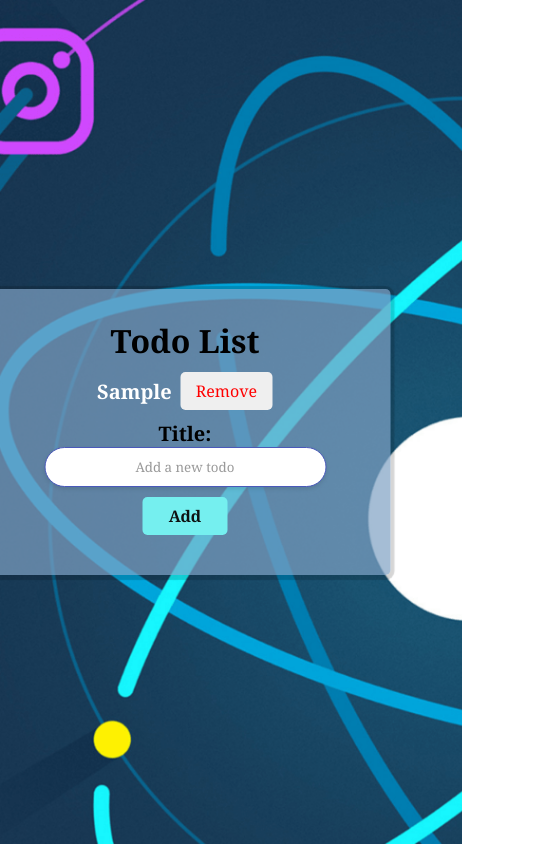
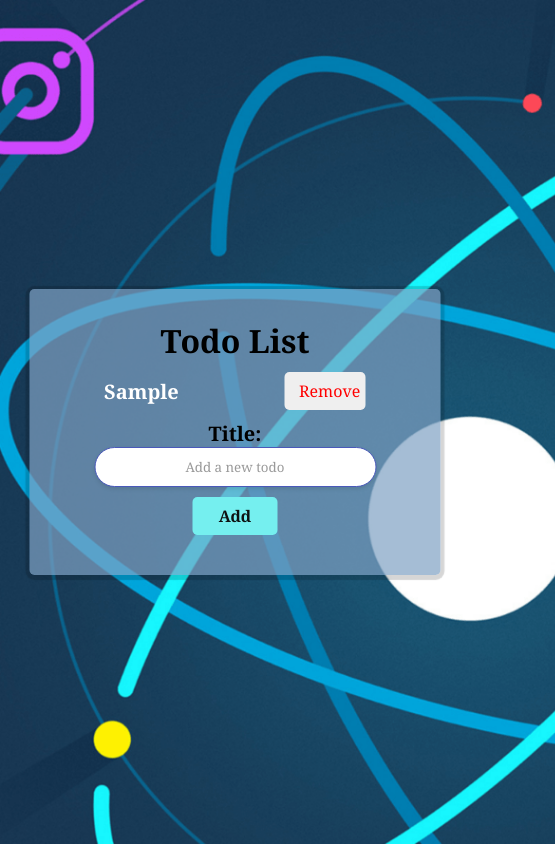
Before and after one commit to brittney-betzold/FlamingoClass-react-app, a React (Create React App) app in the folder flamingoclass-react-todo/: page / in a window 390 px wide. Both pictures are taken after typing "Sample" into the empty fields and a click on the button "Add". Shown: the whole page, 555 px wide, since content can reach past the window. Built offline with nearby package versions, Linux system fonts and the light colour scheme; no server answers.

Commit message:
lesson-3-1

```diff
--- a/flamingoclass-react-todo/src/App.css
+++ b/flamingoclass-react-todo/src/App.css
@@ -68,7 +68,7 @@
 
   .add-todo-form {
     display: flex;
-    justify-content: space-between;
+    justify-content: center;
     align-items: center;
     font-weight: bolder;
     font-size: 20px;
@@ -101,7 +101,12 @@
     font-size: 16px;
     color: #0e1111;
   }
-
+@media screen and (max-width:280px) and (max-width:653px) {
+  .box {
+    width:90%;
+    margin:10%;
+  }
+}
 
   @media screen and (max-width: 375px) and (max-height: 667px) {
     .box {
@@ -113,7 +118,7 @@
   @media screen and (max-width: 414px) {
     .box {
       position: absolute;
-      margin-left: -10px;
+      margin-left: 40px;
       margin-right: 10%;
     }
     .add-todo-form{
@@ -136,7 +141,7 @@
     }
 
     button {
-      width: 100%;
+      width: 18%;
     }
   }
 
@@ -148,7 +153,9 @@
     }
   }
 
-  @media screen and (max-width: 912px) {
-    .box {
-    }
+  @media screen and (max-width: 912px) and (max-width:1368px) {
+
+
+
+
   }
--- a/flamingoclass-react-todo/src/App.js
+++ b/flamingoclass-react-todo/src/App.js
@@ -123,11 +123,9 @@ function App() {
   const handleAddTodo = async (newTodo) => {
     try {
       const tempId = `tempId-${Date.now()}`;
-      const todoWithId = { id: tempId, title: newTodo.title };
-      setTodoList((prevTodoList) => [...prevTodoList, todoWithId]);
+      // const todoWithId = { id: tempId, title: newTodo.title };
 
-      // update UI
-      setTodoList((prevTodoList) => [...prevTodoList, { id: 'tempId', title: newTodo.title }]);
+      setTodoList((prevTodoList) => [...prevTodoList, { id: tempId, title: newTodo.title }]);
 
       // Add the new todo to Airtable
       const addedTodo = await addTodoToAirtable(newTodo);
--- a/flamingoclass-react-todo/src/TodoListItem.module.css
+++ b/flamingoclass-react-todo/src/TodoListItem.module.css
@@ -2,9 +2,7 @@
     display:flex;
     color:white;
     font-size: 20px;
-    margin-left:40px;
     padding:-5px;
-    display: flex;
-    width:50%;
+    width:450px !important;
     font-family:Cambria, Cochin, Georgia, Times, 'Times New Roman', serif;
 }
```
